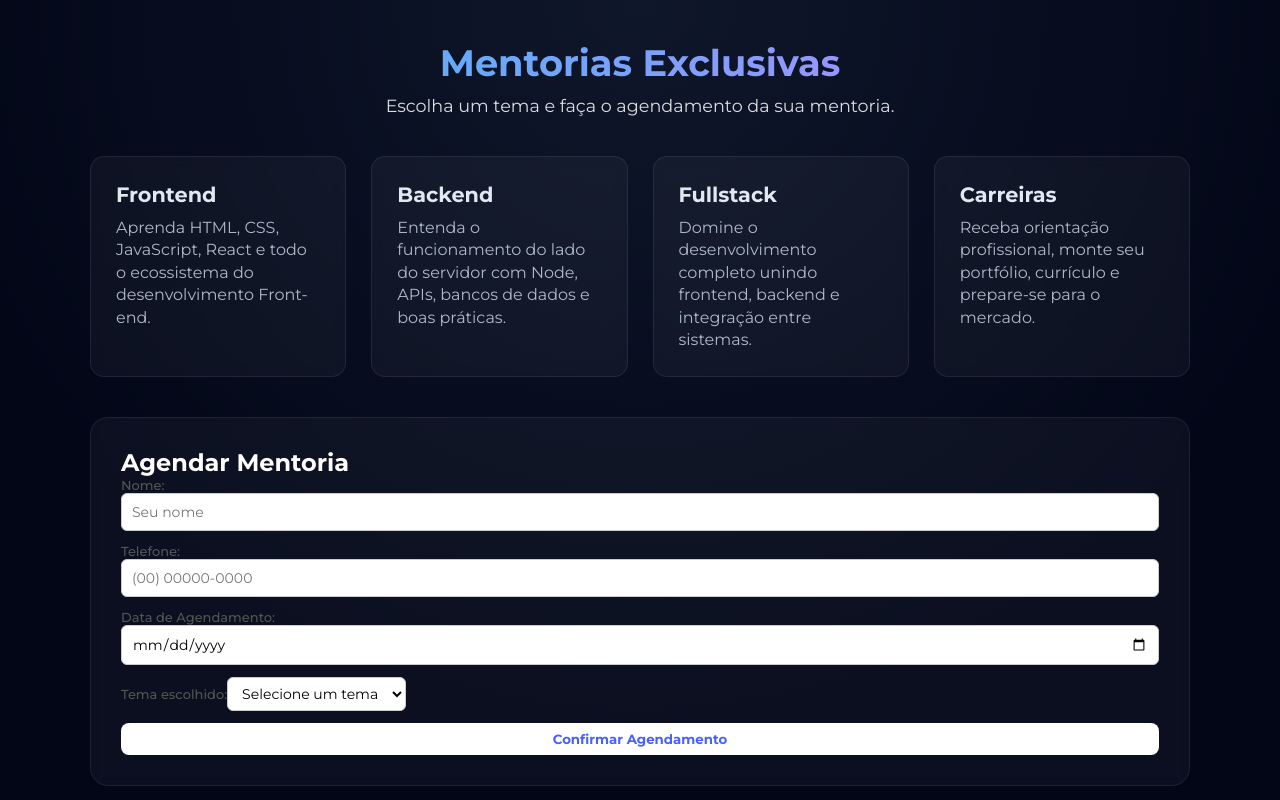
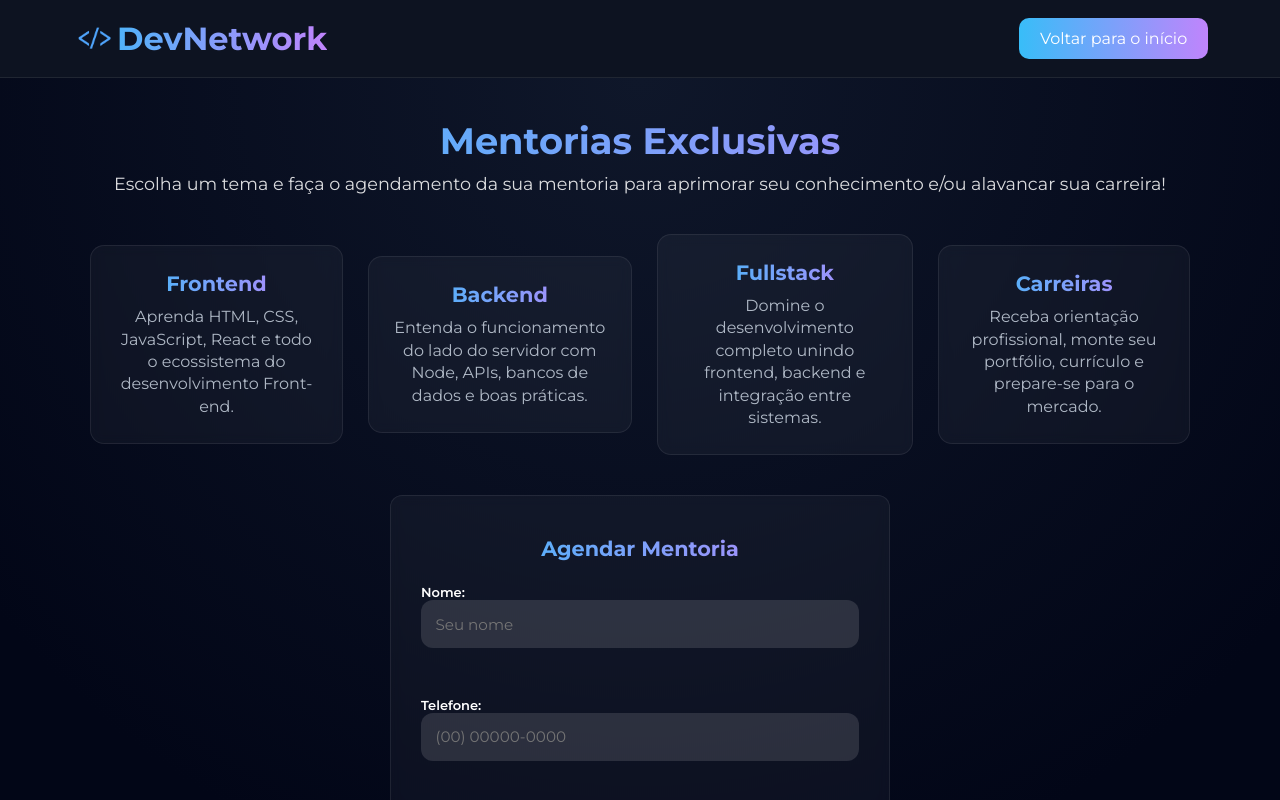
Before and after one commit to GabrielKorver/tcc-mfxacademy, a React (Vite) app: page /Mentoria in a window 1280 px wide. Shown: the top 800 px of the page. Built offline with nearby package versions, Linux system fonts and the light colour scheme.

Commit message:
ajustes finais na landingpage e atualizacoes na pag de mentoria

```diff
--- a/src/Pages/LandingPage/LandingPage.jsx
+++ b/src/Pages/LandingPage/LandingPage.jsx
@@ -3,7 +3,7 @@ import styles from "../LandingPage/LandingPage.module.css";
 import {
   FaGithub,
   FaLinkedin,
-  FaEnvelope,
+  FaWhatsapp,
   FaBars,
   FaTimes,
 } from "react-icons/fa";
@@ -163,7 +163,9 @@ export default function LandingPage() {
               >
                 <FaLinkedin size={20} />
               </a>
-              <FaEnvelope size={20} />
+              <a href="https://wa.me/5511951594482?text=Ola%2C+meu+contato+é+através+do+DevNetwork" target="blank">
+                <FaWhatsapp size={20} />
+              </a>
             </div>
           </div>
 
@@ -190,7 +192,9 @@ export default function LandingPage() {
               >
                 <FaLinkedin size={20} />
               </a>
-              <FaEnvelope size={20} />
+              <a href="https://wa.me/5511940355834?text=Ola%2C+meu+contato+é+através+do+DevNetwork" target="blank">
+                <FaWhatsapp size={20} />
+              </a>
             </div>
           </div>
         </div>
@@ -200,7 +204,10 @@ export default function LandingPage() {
             Sempre buscamos desafios e oportunidades de aprendizado. Entre em
             contato se quiser colaborar!
           </p>
+          <a href="mailto:devnetwork.adm@gmail.com?subject=Contato">
           <button>Entrar em Contato</button>
+          </a>
+
         </div>
       </section>
 
--- a/src/Pages/Mentoria/Mentoria.jsx
+++ b/src/Pages/Mentoria/Mentoria.jsx
@@ -2,37 +2,34 @@ import styles from "./Mentoria.module.css";
 
 export default function Mentoria() {
   const mentores = [
-    {
-      tema: "Frontend",
-      descricao:
-        "Aprenda HTML, CSS, JavaScript, React e todo o ecossistema do desenvolvimento Front-end.",
-    },
-    {
-      tema: "Backend",
-      descricao:
-        "Entenda o funcionamento do lado do servidor com Node, APIs, bancos de dados e boas práticas.",
-    },
-    {
-      tema: "Fullstack",
-      descricao:
-        "Domine o desenvolvimento completo unindo frontend, backend e integração entre sistemas.",
-    },
-    {
-      tema: "Carreiras",
-      descricao:
-        "Receba orientação profissional, monte seu portfólio, currículo e prepare-se para o mercado.",
-    },
+    { tema: "Frontend", descricao: "Aprenda HTML, CSS, JavaScript, React e todo o ecossistema do desenvolvimento Front-end." },
+    { tema: "Backend", descricao: "Entenda o funcionamento do lado do servidor com Node, APIs, bancos de dados e boas práticas." },
+    { tema: "Fullstack", descricao: "Domine o desenvolvimento completo unindo frontend, backend e integração entre sistemas." },
+    { tema: "Carreiras", descricao: "Receba orientação profissional, monte seu portfólio, currículo e prepare-se para o mercado." }
   ];
 
   return (
+    <>
+      {/* HEADER */}
+      <header className={styles.header}>
+        <div className={styles.headerContainer}>
+          <div className={styles.logo}>
+            <img src="src/assets/novo_logo.png" alt="DevNetwork Logo" />
+            <span>DevNetwork</span>
+          </div>
+
+            <a href="/" className={styles.inicioBtn}>
+            Voltar para o início
+          </a>
+        </div>
+      </header>
+
+      {/* CONTEÚDO DA PÁGINA */}
       <div className={styles.container}>
         <section className={styles.mentoriaSection}>
           <h1 className={styles.title}>Mentorias Exclusivas</h1>
-        <p className={styles.subtitle}>
-          Escolha um tema e faça o agendamento da sua mentoria.
-        </p>
+          <p className={styles.subtitle}>Escolha um tema e faça o agendamento da sua mentoria para aprimorar seu conhecimento e/ou alavancar sua carreira!</p>
 
-        {/* === CARDS COM OS TEMAS === */}
           <div className={styles.cardsArea}>
             {mentores.map((item, index) => (
               <div key={index} className={styles.card}>
@@ -42,7 +39,6 @@ export default function Mentoria() {
             ))}
           </div>
 
-        {/* === FORMULÁRIO DE AGENDAMENTO === */}
           <div className={styles.formArea}>
             <h2>Agendar Mentoria</h2>
 
@@ -81,5 +77,6 @@ export default function Mentoria() {
           </div>
         </section>
       </div>
+    </>
   );
 }
--- a/src/Pages/Mentoria/Mentoria.module.css
+++ b/src/Pages/Mentoria/Mentoria.module.css
@@ -1,14 +1,10 @@
-/* ===========================
-   CONTAINER GERAL
-=========================== */
+/*  CONTAINER GERAL */
 .container {
   width: 100%;
   min-height: 100vh;
   padding: 40px 20px;
   display: flex;
   justify-content: center;
-
-  /* 🔥 mesmo fundo da landing */
   background: radial-gradient(circle at top, #0f172a, #020617 70%);
   color: #fff;
 }
@@ -18,15 +14,60 @@
   width: 100%;
 }
 
-/* ===========================
-   TÍTULOS
-=========================== */
+/* Header geral */
+.header {
+  background: #0d1321;
+  width: 100%;
+  border-bottom: 1px solid rgba(255, 255, 255, 0.08);
+}
+
+/* Container interno com limite */
+.headerContainer {
+  max-width: 1200px;
+  width: 100%;
+  margin: 0 auto;
+  padding: 1rem 2rem;
+  display: flex;
+  justify-content: center;
+  align-items: center;
+  justify-content: space-between;
+}
+
+/* Logo */
+.logo {
+  background: linear-gradient(to right, #38bdf8, #c084fc);
+  background-clip: text;
+  -webkit-background-clip: text;
+  color: transparent;
+  font-size: 2rem;
+  font-weight: 700;
+  cursor: pointer;
+  display: flex;
+  align-items: center;
+}
+
+.logo img {
+  width: 45px;
+  display: flex;
+  align-items: center;
+}
+
+.inicioBtn {
+  background: linear-gradient(to right, #38bdf8, #c084fc);
+  border: none;
+  padding: 0.7rem 1.3rem;
+  border-radius: 10px;
+  color: #fff;
+  cursor: pointer;
+  transition: 0.2s;
+  text-decoration: none;
+}
+
+/* TÍTULOS */
 .title {
   text-align: center;
   font-size: 2.3rem;
   margin-bottom: 10px;
-
-  /* 🔥 gradiente igual ao hero */
   background: linear-gradient(to right, #38bdf8, #c084fc);
   background-clip: text;
   -webkit-background-clip: text;
@@ -40,23 +81,20 @@
   opacity: 0.85;
 }
 
-/* ===========================
-   CARDS DOS TEMAS
-=========================== */
+/* CARDS DOS TEMAS */
 .cardsArea {
-  display: grid;
+  display: flex;
+  align-items: center;
+  text-align: center;
   grid-template-columns: repeat(auto-fit, minmax(250px, 1fr));
   gap: 25px;
   margin-bottom: 40px;
-}
+  }
 
 .card {
   padding: 25px;
-
-  /* 🔥 mesma transparência dos cards da landing */
   background: rgba(255, 255, 255, 0.04);
   border: 1px solid rgba(255, 255, 255, 0.08);
-
   border-radius: 14px;
   backdrop-filter: blur(6px);
   -webkit-backdrop-filter: blur(6px);
@@ -65,8 +103,6 @@
 
 .card:hover {
   transform: translateY(-4px);
-
-  /* 🔥 hover idêntico aos cards da landing */
   background: rgba(255, 255, 255, 0.06);
   border-color: rgba(255, 255, 255, 0.12);
 }
@@ -74,9 +110,10 @@
 .card h2 {
   margin-bottom: 10px;
   font-size: 1.3rem;
-
-  /* 🔥 destaque suave */
-  color: #e2e8f0;
+  Background: linear-gradient(to right, #38bdf8, #c084fc);
+  background-clip: text;
+  -webkit-background-clip: text;
+  color: transparent;
 }
 
 .card p {
@@ -85,18 +122,61 @@
   color: #cbd5e1;
 }
 
-/* ===========================
-   FORMULÁRIO DE AGENDAMENTO
-=========================== */
+/* FORMULÁRIO DE AGENDAMENTO*/
 .formArea {
   margin-top: 40px;
-  padding: 30px;
+  padding: 40px 30px;
 
-  /* 🔥 mesma base dos blocos "missão", "tecnologias", "criadores" */
   background: rgba(255, 255, 255, 0.04);
   border: 1px solid rgba(255, 255, 255, 0.08);
 
-  border-radius: 18px;
+  border-radius: 12px;
   backdrop-filter: blur(6px);
   -webkit-backdrop-filter: blur(6px);
+
+  max-width: 500px;
+  width: 80%;
+  margin-left: auto;
+  margin-right: auto;
 }
+
+.formArea h2 {
+  margin-bottom: 10px;
+  font-size: 1.3rem;
+  Background: linear-gradient(to right, #38bdf8, #c084fc);
+  background-clip: text;
+  -webkit-background-clip: text;
+  color: transparent;
+  text-align: center;
+  }
+
+  .form label {
+  align-self: flex-start;
+  margin-top: 0.8rem;
+  margin-bottom: 0.3rem;
+  font-weight: 600;
+  color: #ffff;
+}
+
+.form input {
+  width: 200%;
+  padding: 0.9rem;
+  border-radius: 12px;
+  border: none;
+  background: rgba(255, 255, 255, 0.12);
+  font-size: 0.95rem;
+  margin-bottom: 1.2rem;
+  transition: 0.3s;
+  color: #fff;
+}
+
+.formArea agendarBtn {
+  margin-top: 1rem;
+  background: linear-gradient(to right, #38bdf8, #c084fc);
+  border: none;
+  padding: 1rem 2rem;
+  border-radius: 15px;
+  color: #fff;
+  cursor: pointer;
+  transition: 0.2s;
+}
```
Lines whose indentation alone changed are shown as unchanged.
